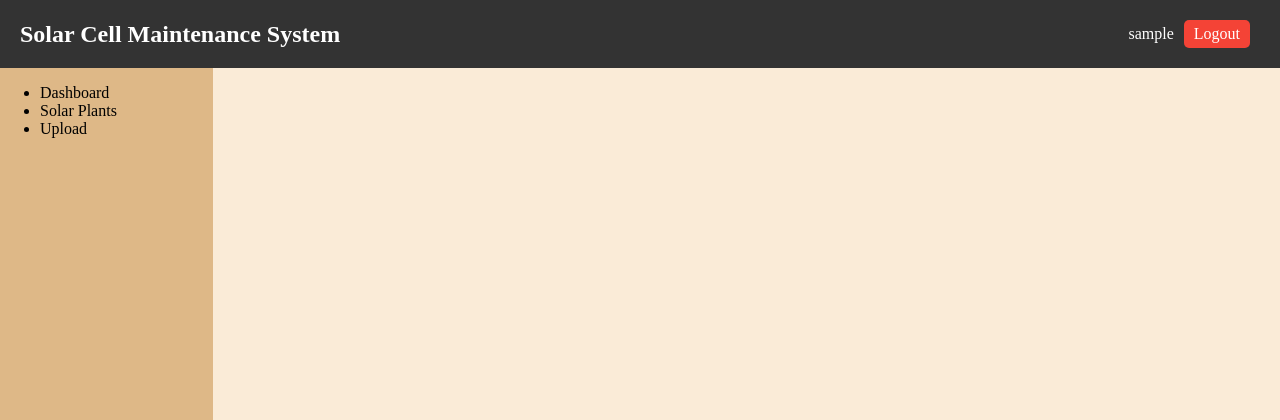
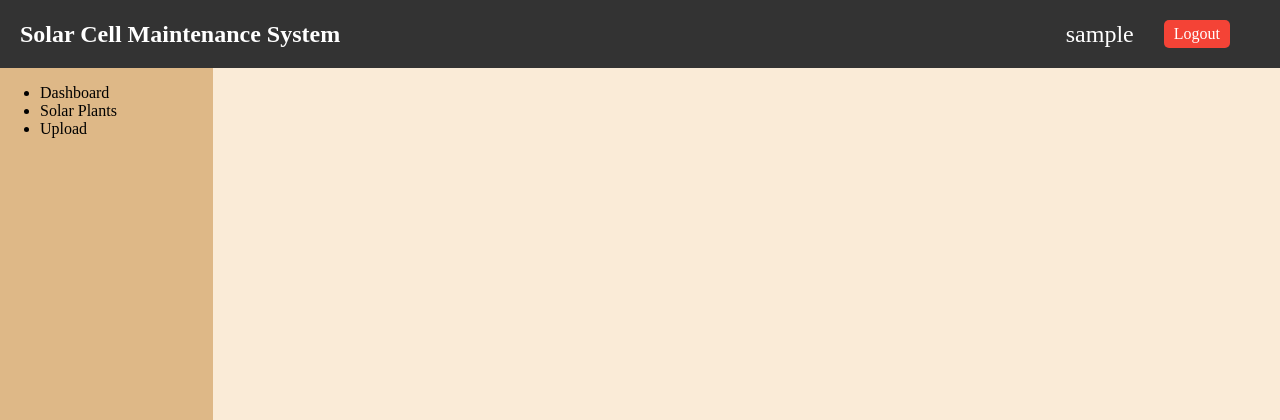
Before and after one commit to rnakin/solarmanage, a Django app: template users/templates/users/base.html in a window 1280 px wide. Shown: the top 420 px of the page. Run offline with Django 5.2, Linux system fonts and the light colour scheme; the template is opened without the code that fills it, so the values that code supplies are empty; the visitor is signed in with stand-in values (Sample User, id 1).

Commit message:
Fix header size

```diff
--- a/users/templates/users/header.html
+++ b/users/templates/users/header.html
@@ -13,7 +13,7 @@ html, body {
     display: flex;
     justify-content: space-between;
     align-items: center;
-    padding: 20px;
+    padding: 20px 0px;
     background-color: #333;
     color: white;
     position: sticky;
@@ -24,6 +24,7 @@ html, body {
 .left-section {
     display: flex;
     align-items: center;
+    margin-left: 20px;
 }
 
 .logo {
@@ -44,7 +45,7 @@ html, body {
 }
 
 .user-profile {
-    margin-right: 10px;
+    margin-right: 30px;
 }
 
 .logout-button, .login-button {
@@ -60,6 +61,16 @@ html, body {
     background-color: #d32f2f;
 }
 
+.profile {
+    text-decoration: none;
+    color: #ffffff;
+    font-size: 24px;
+}
+
+.profile:hover {
+    color: #989898;
+}
+
 </style>
 <body>
 <div class="header-bar">
@@ -69,7 +80,7 @@ html, body {
     </div>
     <div class="right-section">
         {% if user.is_authenticated %}
-            <span class="user-profile">{{ user.username }}</span>
+            <span class="user-profile"><a href="{% url 'users:profile' %}" class="profile">{{ user.username }}</a></span>
             <a href="{% url 'users:logout' %}" class="logout-button">Logout</a>
         {% else %}
             <a href="{% url 'users:login' %}" class="login-button">Login</a>
```
